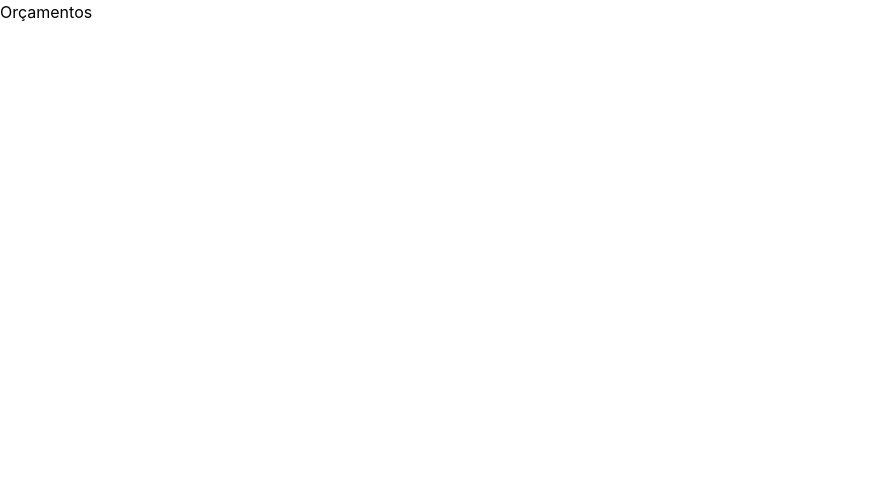
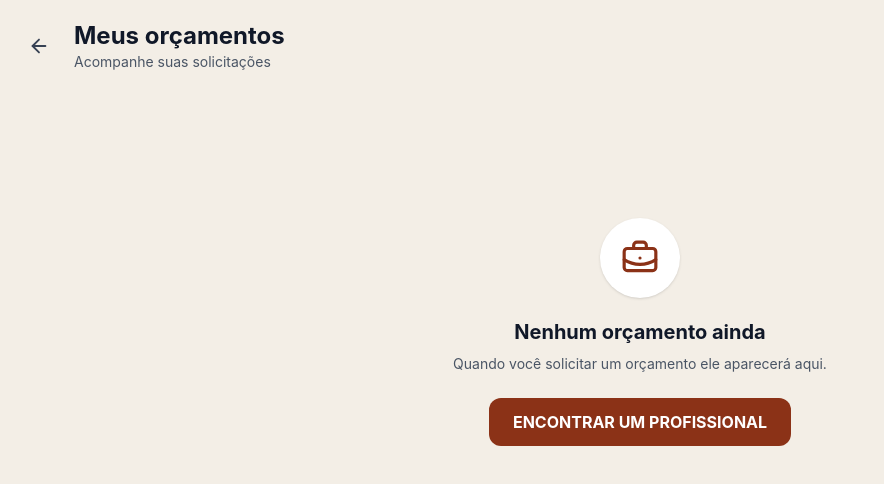
Before and after one commit to efsystems011-tech/xamai, a React (Vite) app: page /#/orcamentos in a window 1280 px wide. Shown: the top 484 px of the page, without its empty margins (0-884 px from the left). Built offline with nearby package versions, Linux system fonts and the light colour scheme.

Commit message:
criando tela de orcamentos

```diff
--- /dev/null
+++ b/src/components/OrcamentoCard.jsx
@@ -0,0 +1,58 @@
+import {
+    CalendarDays,
+    MapPin,
+    Clock,
+    ChevronRight,
+} from "lucide-react"
+
+function OrcamentoCard({ orcamento }) {
+    return (
+        <div className="bg-white rounded-2xl p-4 shadow-sm">
+            <div className="flex items-start justify-between gap-3">
+                <div>
+                    <h3 className="text-lg font-bold text-gray-900">
+                        {orcamento.servico}
+                    </h3>
+
+                    <p className="mt-1 text-sm text-gray-600">
+                        {orcamento.profissional}
+                    </p>
+                </div>
+
+                <span className="bg-yellow-100 rounded-full px-3 py-1 text-xs font-bold text-yellow-700">
+                    Aguardando
+                </span>
+            </div>
+
+            <div className="mt-4 space-y-2">
+                <div className="flex items-center gap-2 text-sm text-gray-600">
+                    <CalendarDays size={17}/>
+                    <span>
+                        {orcamento.data}
+                    </span>
+                </div>
+
+                <div className="flex items-center gap-2 text-sm text-gray-600">
+                    <MapPin size={17}/>
+                    <span>
+                        {orcamento.endereco}
+                    </span>
+                </div>
+            </div>
+
+            <div className="mt-4 flex items-center justify-between border-t border-gray-100 pt-3">
+                <div className="flex items-center gap-2 text-xs font-semibold text-gray-500">
+                    <Clock size={15}/>
+                    Aguardando resposta
+                </div>
+
+                <ChevronRight
+                    size={20}
+                    className="text-gray-400"
+                />
+            </div>
+        </div>
+    )
+}
+
+export default OrcamentoCard
--- a/src/pages/OrcamentoEnviado.jsx
+++ b/src/pages/OrcamentoEnviado.jsx
@@ -0,0 +1,47 @@
+import { CheckCircle} from "lucide-react"
+import { useNavigate } from "react-router-dom"
+
+function OrcamentoEnviado() {
+
+    const navigate = useNavigate()
+
+    return (
+        <main className="flex min-h-screen items-center justify-center bg-[#F3EEE6] p-5">
+            <div className="w-full max-w-md rounded-3xl bg-white p-8 text-center shadow-sm">
+
+                <div className="mx-auto flex h-20 w-20 items-center justify-center rounded-full bg-green-100">
+                    <CheckCircle
+                        size={48}
+                        className="text-green-600"
+                    />
+                </div>
+
+                <h1 className="mt-6 text-3xl font-bold text-gray-900">Orçamento enviado</h1>
+
+                <p className="mt-2 text-gray-600">
+                    Sua solicitação foi registrada com sucesso.
+                </p>
+
+                <p className="mt-2 text-sm text-gray-500">
+                    Agora você pode acompanhar seus orçamentos pelo aplicativo.
+                </p>
+
+                <button
+                    onClick={() => navigate("/orcamentos")}
+                    className="mt-8 w-full rounded-xl bg-[#8B3217] py-4 font-bold text-white transition hover:bg-[#70260F]"
+                >
+                    MEUS ORÇAMENTOS
+                </button>
+
+                <button
+                    onClick={() => navigate("/home")}
+                    className="mt-3 w-full rounded-xl border border-gray-300 py-4 font-bold text-gray-700 transition hover:bg-gray-50"
+                >
+                    VOLTAR PARA HOME
+                </button>
+            </div>
+        </main>
+    )
+}
+
+export default OrcamentoEnviado
--- /dev/null
+++ b/src/pages/Orcamentos.jsx
@@ -0,0 +1,82 @@
+import {
+    ArrowLeft,
+    BriefcaseBusiness
+} from "lucide-react"
+import { useNavigate } from "react-router-dom"
+
+import OrcamentoCard from "../components/OrcamentoCard"
+import { useOrcamentos } from "../context/OrcamentoContext"
+
+function Orcamentos() {
+
+    const navigate = useNavigate()
+    const { orcamentos } = useOrcamentos()
+    return (
+        <main className="min-h-screen bg-[#F3EEE6] px-5 pb-8">
+            <header className="flex items-center gap-4 py-5">
+                <button
+                    onClick={() => navigate(-1)}
+                    className="rounded-full p-2 text-gray-700 transition hover:bg-white"
+                >
+                    <ArrowLeft size={22}/>
+                </button>
+
+                <div>
+                    <h1 className="text-2xl font-bold text-gray-900">
+                        Meus orçamentos
+                    </h1>
+
+                    <p className="text-sm text-gray-600">
+                        Acompanhe suas solicitações
+                    </p>
+                </div>
+            </header>
+
+            {orcamentos.length === 0 ? (
+               <div className="flex min-h-[60vh] flex-col items-center justify-center text-center">
+
+                <div className="flex h-20 w-20 items-center justify-center bg-white rounded-full shadow-sm">
+                    <BriefcaseBusiness
+                    size={38}
+                    className="text-[#8B3217]"
+                />
+                </div>
+
+                <h2 className="mt-5 text-xl font-bold text-gray-900">
+                    Nenhum orçamento ainda
+                </h2>
+
+                <p className="mt-2 max-w-sm text-sm text-gray-600">
+                    Quando você solicitar um orçamento ele aparecerá aqui.
+                </p>
+
+                <button
+                    onClick={() => navigate("/home")}
+                    className="bg-[#8B3217] rounded-xl mt-6 px-6 py-3 font-bold text-white transition hover:bg-[#70260F]"
+                >
+                    ENCONTRAR UM PROFISSIONAL
+                </button>
+
+               </div>
+            ) : (
+                <div className="space-y-4">
+                    <p className="text-sm text-gray-600">
+                        Você possui{" "}
+                        <strong className="text-gray-900">
+                            {orcamentos.lenght}
+                        </strong>{" "} orçamento(s)
+                    </p>
+
+                    {orcamentos.map((orcamento) => (
+                        <OrcamentoCard
+                            key={orcamento.id}
+                            orcamento={orcamento}
+                        />
+                    ))}
+                </div>
+            )}
+        </main>
+    )
+}
+
+export default Orcamentos
--- a/src/routes/AppRoutes.jsx
+++ b/src/routes/AppRoutes.jsx
@@ -5,6 +5,9 @@ import Home from "../pages/Home";
 import Resultados from "../pages/Resultados";
 import Profissional from "../pages/Profissional";
 import Orcamento from "../pages/Orcamento";
+
+import OrcamentoEnviado from "../pages/OrcamentoEnviado"
+import Orcamentos from "../pages/Orcamentos"
 
 function AppRoutes() {
     return (
@@ -31,7 +34,7 @@ function AppRoutes() {
 
                 <Route
                     path="/orcamentos"
-                    element={<h1>Orçamentos</h1>}
+                    element={<Orcamentos />}
                 />
 
                 <Route
@@ -53,6 +56,11 @@ function AppRoutes() {
                     path="/orcamento/:id"
                     element={<Orcamento/>}
                 />
+
+                <Route
+                    path="/orcamento-enviado"
+                    element={<OrcamentoEnviado/>}
+                />
             </Routes>
         </HashRouter>
     )
```
